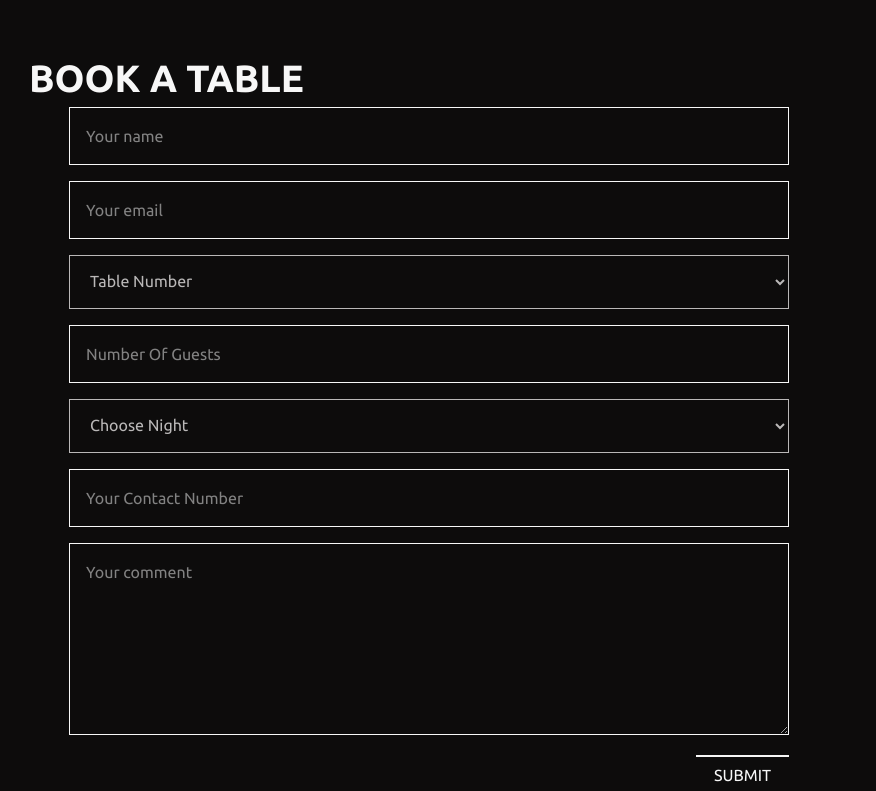
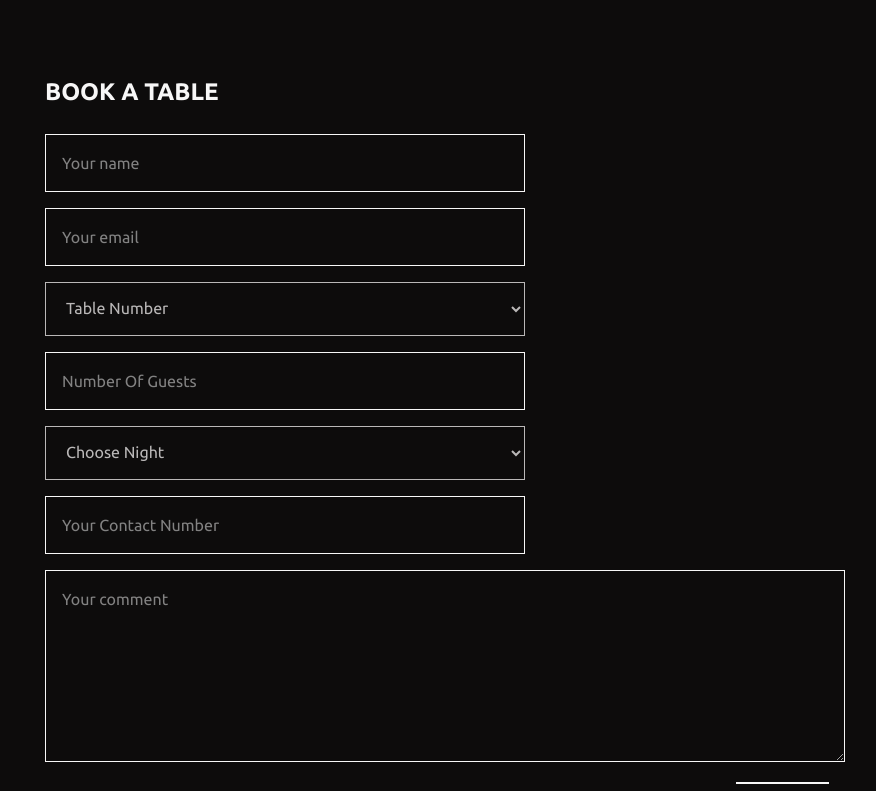
Before and after one commit to kivi0001/FORK-3sem-eksamen, a Next.js app: page /booktable in a window 1280 px wide. Shown: the part 360-1151 px from the top of the page, without its empty margins (211-1087 px from the left). Built offline with nearby package versions, Linux system fonts and the light colour scheme.

Commit message:
- styling på forms done

```diff
--- a/src/app/components/booktable/BookTableForm.jsx
+++ b/src/app/components/booktable/BookTableForm.jsx
@@ -63,7 +63,7 @@ const BookTableForm = () => {
     /*************/
 
     setMessage(
-      "Thank you for submitting your message!",
+      "Thank you for submitting your booking!",
     );
   };
 
@@ -88,21 +88,21 @@ const BookTableForm = () => {
 
   return (
     <section className="my-20">
-      <h1 className="text-(length:--font-h1) uppercase font-bold">
+      <h1 className="text-(length:--font-h2) uppercase font-bold my-6 mx-4">
         book a table
       </h1>
       <form
         onSubmit={handleSubmit(onSubmit)}
-        className="flex flex-col justify-center items-center gap-4 "
+        className="flex flex-col gap-4 "
       >
-        <div className="flex gap-[1em] w-[90%] flex-wrap">
+        <div className="flex gap-[1em] flex-wrap mx-4">
           <input
             {...register("name")}
             type="text"
             name="name"
             id="name"
             placeholder="Your name"
-            className="border p-4 w-full"
+            className="border p-4 w-[30em]"
           ></input>
           {errors.name && (
             <div>{errors.name.message}</div>
@@ -113,19 +113,19 @@ const BookTableForm = () => {
             name="email"
             id="email"
             placeholder="Your email"
-            className="border p-4 w-full"
+            className="border p-4 w-[30em]"
           ></input>
           {errors.email && (
             <div>{errors.email.message}</div>
           )}
         </div>
-        <div className="flex gap-[1em] w-[90%] flex-wrap">
+        <div className="flex gap-[1em] flex-wrap mx-4">
           <select
             {...register("tableNumber")}
             name="tableNumber"
             id="tableNumber"
             placeholder="Table Number"
-            className="border p-4 w-full text-(--color-placeholderfont)"
+            className="border p-4 w-[30em] text-(--color-placeholderfont)"
           >
             <option value="">Table Number</option>
             <option value="1">1</option>
@@ -155,7 +155,7 @@ const BookTableForm = () => {
             name="guestsAmount"
             id="guestsAmount"
             placeholder="Number Of Guests"
-            className="border p-4 w-full"
+            className="border p-4 w-[30em]"
           ></input>
           {errors.guestsAmount && (
             <div>
@@ -163,13 +163,13 @@ const BookTableForm = () => {
             </div>
           )}
         </div>
-        <div className="flex gap-[1em] w-[90%] flex-wrap">
+        <div className="flex gap-[1em] flex-wrap mx-4">
           <select
             {...register("choiceNight")}
             name="choiceNight"
             id="choiceNight"
             placeholder="Choose Night"
-            className="border p-4 w-full text-(--color-placeholderfont)"
+            className="border p-4 w-[30em] text-(--color-placeholderfont)"
           >
             <option
               className="text-(--color-formfont)"
@@ -192,7 +192,7 @@ const BookTableForm = () => {
             name="phoneNumber"
             id="phoneNumber"
             placeholder="Your Contact Number"
-            className="border p-4 w-full"
+            className="border p-4 w-[30em]"
           ></input>
           {errors.phoneNumber && (
             <div>
@@ -200,14 +200,14 @@ const BookTableForm = () => {
             </div>
           )}
         </div>
-        <div className="flex w-[90%] flex-col">
+        <div className="flex flex-col max-w-[61em]">
           <textarea
             {...register("bookingMessage")}
             type="text"
             name="bookingMessage"
             id="bookingMessage"
             placeholder="Your comment"
-            className="border p-4 w-full h-[12em]"
+            className="border p-4 w-full h-[12em] mx-4"
           ></textarea>
           {errors.bookingMessage && (
             <div className="my-4 mx-4">
@@ -224,7 +224,7 @@ const BookTableForm = () => {
             ></PrimaryButtons>
           </div>
         </div>
-        <div className="font-h3 font-bold mx-4">
+        <div className="font-h3 place-self-center font-bold mx-4">
           {message}
         </div>
       </form>
```
